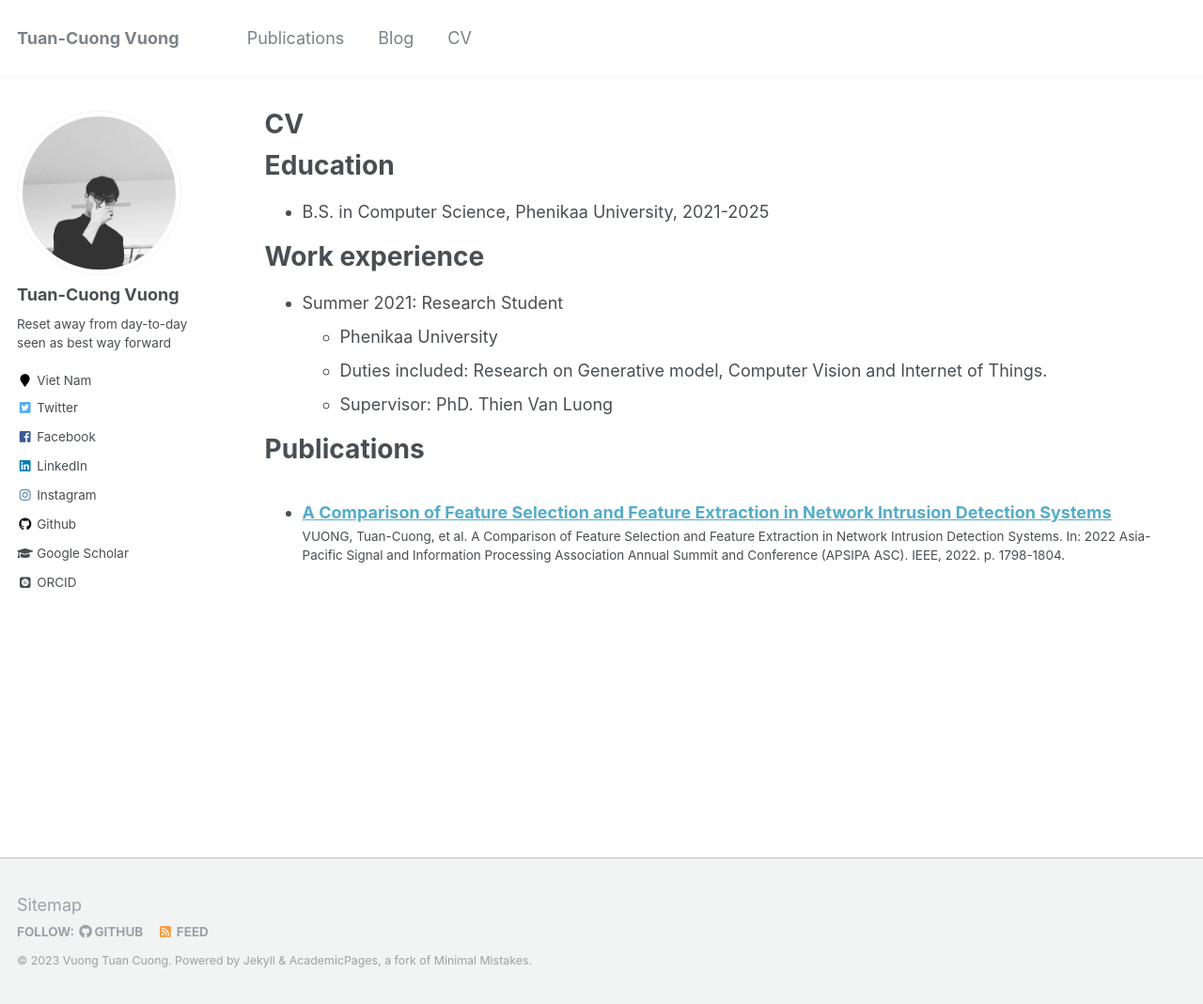
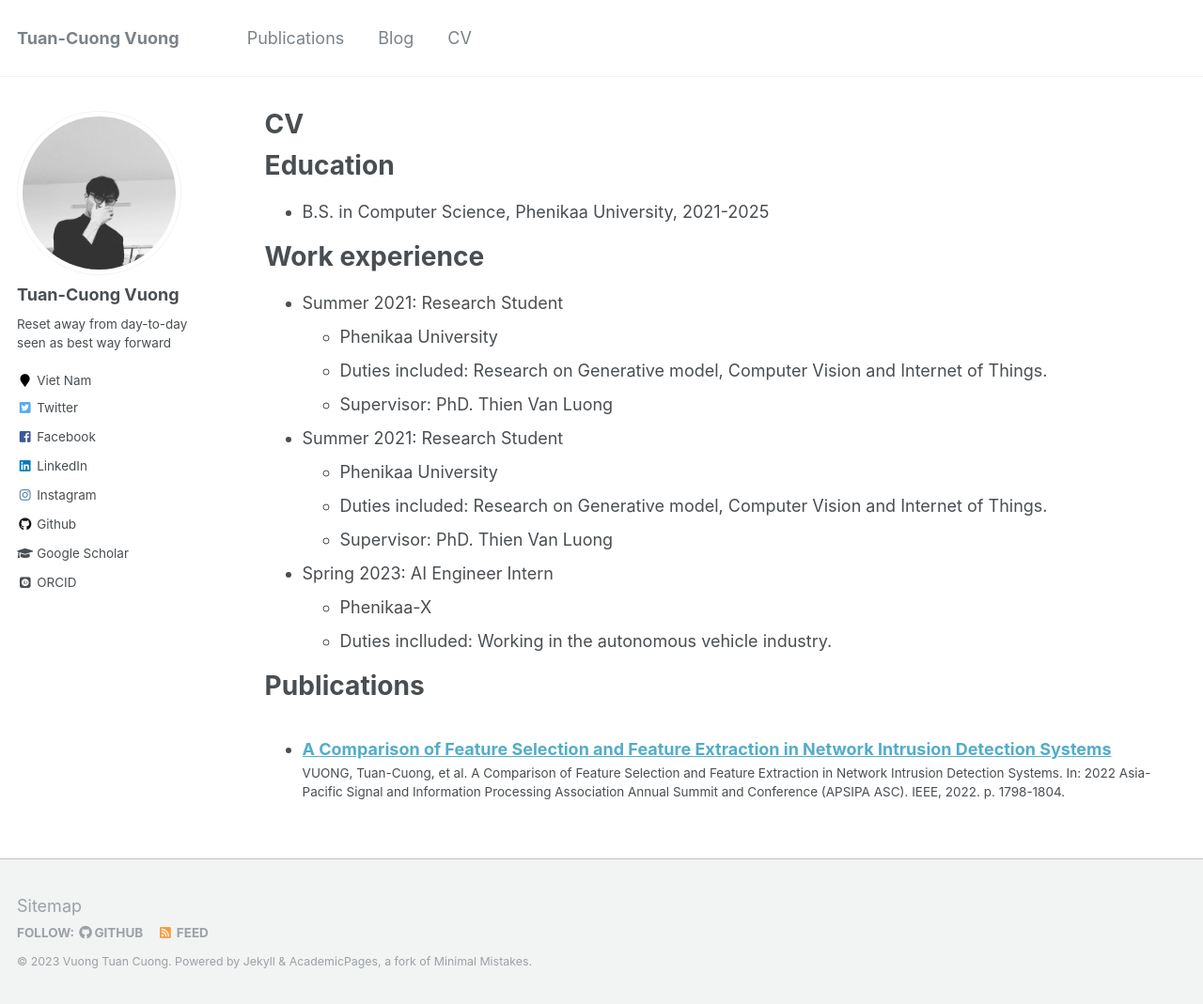
Before and after one commit to cngvng/cngvng.github.io, a Jekyll site: the page built from _pages/cv.md, in a window 1280 px wide and 1069 px high. Shown: the whole window at 94% size. Built offline with Jekyll 4.4.1, drawn with Linux system fonts in a browser that asks for light colours; some web fonts are replaced.

Commit message:
update profile

```diff
--- a/_data/authors.yml
+++ b/_data/authors.yml
@@ -4,7 +4,7 @@
   name        : "Tuan-Cuong Vuong"
   uri         : "http://cngvng.github.io"
   email       : "cngvng123@gmail.com"
-  bio         : "Reset away from day-to-day seen as best way forward."
+  bio         : "If you only do what you can do, you will never be more than you are now."
   avatar      : "cngvng1.jpg"
   twitter     : "cngvng413"
   google_plus :
--- a/_pages/cv.md
+++ b/_pages/cv.md
@@ -19,6 +19,16 @@
   * Phenikaa University
   * Duties included: Research on Generative model, Computer Vision and Internet of Things.
   * Supervisor: PhD. Thien Van Luong
+
+* Summer 2021: Research Student
+  * Phenikaa University
+  * Duties included: Research on Generative model, Computer Vision and Internet of Things.
+  * Supervisor: PhD. Thien Van Luong
+
+* Spring 2023: AI Engineer Intern
+  * Phenikaa-X
+  * Duties inclluded: Working in the autonomous vehicle industry.
+
 
 <!-- * Fall 2015: Research Assistant
   * Github University
```
